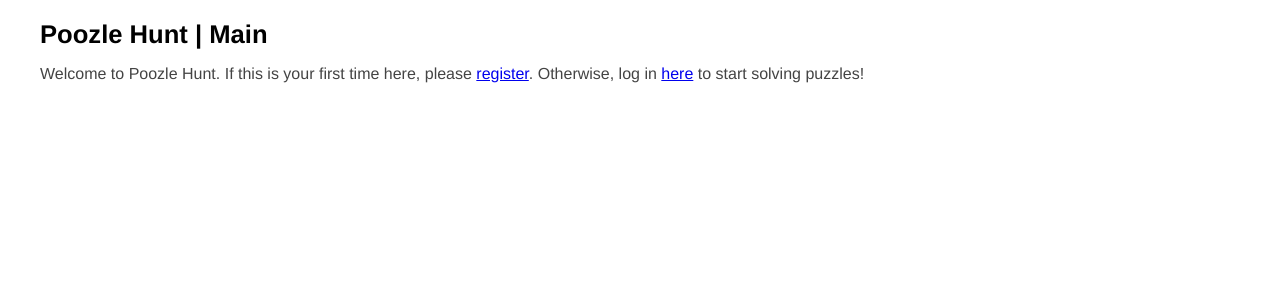
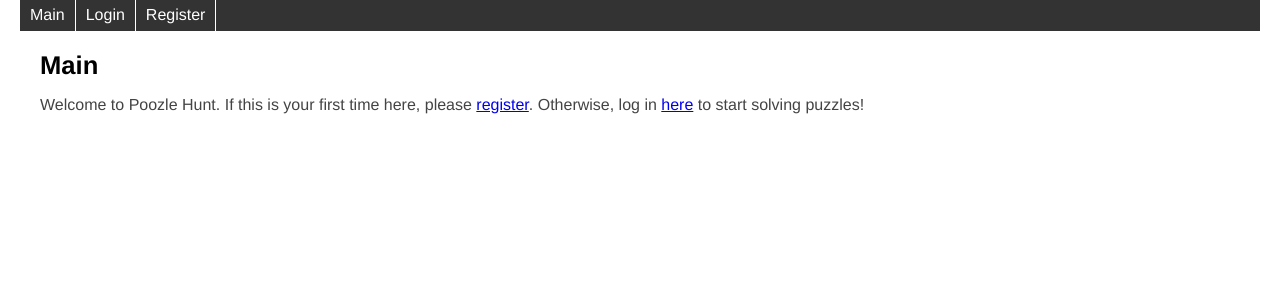
Before and after one commit to jschnei/poozlehunt, a Python web app: template templates/main.html in a window 1280 px wide. Shown: the part 95-395 px from the top of the page. Run offline with Jinja, Linux system fonts and the light colour scheme; the template is opened without the code that fills it, so the values that code supplies are empty.

Commit message:
Added navbar

```diff
--- a/templates/base.html
+++ b/templates/base.html
@@ -2,7 +2,7 @@
 <html>
   <head>
     <title>Poozle Hunt!</title>
-    <link href="css/onecol.css" rel="stylesheet">
+    <link href="/css/onecol.css" rel="stylesheet">
   </head>
   <body>
     <div class = "container">
@@ -10,6 +10,21 @@
         <h1>
           Poozle Hunt
         </h1>
+      </div>
+      <div id="navigation">
+        {% if logged_in %}
+        <ul>
+          <li><a href="/puzzles"> Puzzles </a></li>
+          <li><a href="/puzzle_submit"> Submit a Puzzle </a></li>
+          <li><a href="/logout"> Logout </a></li>
+        </ul>
+        {% else %}
+        <ul>
+          <li><a href="/"> Main </a></li>
+          <li><a href="/login"> Login </a></li>
+          <li><a href="/register"> Register</a></li>
+        </ul>
+        {% endif %}
       </div>
       <div id="content">
         <h2>
--- a/templates/login.html
+++ b/templates/login.html
@@ -1,5 +1,5 @@
 {% extends "base.html" %}
-{% block title %} Poozle Hunt | Login {% endblock %}
+{% block title %} Login {% endblock %}
 {% block content %}
   <div id = 'message'>
       <p>
--- a/templates/main.html
+++ b/templates/main.html
@@ -1,5 +1,5 @@
 {% extends "base.html" %}
-{% block title %} Poozle Hunt | Main {% endblock %}
+{% block title %} Main {% endblock %}
 {% block content %}
 <p>
   Welcome to Poozle Hunt. If this is your first time here, please <a href = 'register'>register</a>.
--- a/templates/puzzle.html
+++ b/templates/puzzle.html
@@ -2,9 +2,7 @@
 {% block title %}  {{puzzle.title}}{% if up_info.solved %} (solved!) {% endif %}{% endblock %}
 {% block content %}
     <div id = 'text'>
-      <p>
-        {{puzzle.text}}
-      </p>
+      <pre>{{puzzle.text}}</pre>
     </div>
     <div id = 'answer'>
       <br>
--- a/templates/puzzle_submit.html
+++ b/templates/puzzle_submit.html
@@ -1,5 +1,5 @@
 {% extends "base.html" %}
-{% block title %} Poozle Hunt | Submit a Puzzle {% endblock %}
+{% block title %} Submit a Puzzle {% endblock %}
 {% block content %}
   {% for image in images %}
     <img src="/imgs?id={{ image.key() }}" /><br>
--- a/templates/puzzles.html
+++ b/templates/puzzles.html
@@ -1,5 +1,5 @@
 {% extends "base.html" %}
-{% block title %} Poozle Hunt | Puzzles {% endblock %}
+{% block title %} Puzzles {% endblock %}
 {% block content %}
   <div id = 'message'>
     <p>
--- a/templates/register.html
+++ b/templates/register.html
@@ -1,5 +1,5 @@
 {% extends "base.html" %}
-{% block title %} Poozle Hunt | Registration {% endblock %}
+{% block title %} Registration {% endblock %}
 {% block content %}
 <div id = 'message'>
           <p>
```
Also changed, not shown: main.py (+12 -6 lines).
